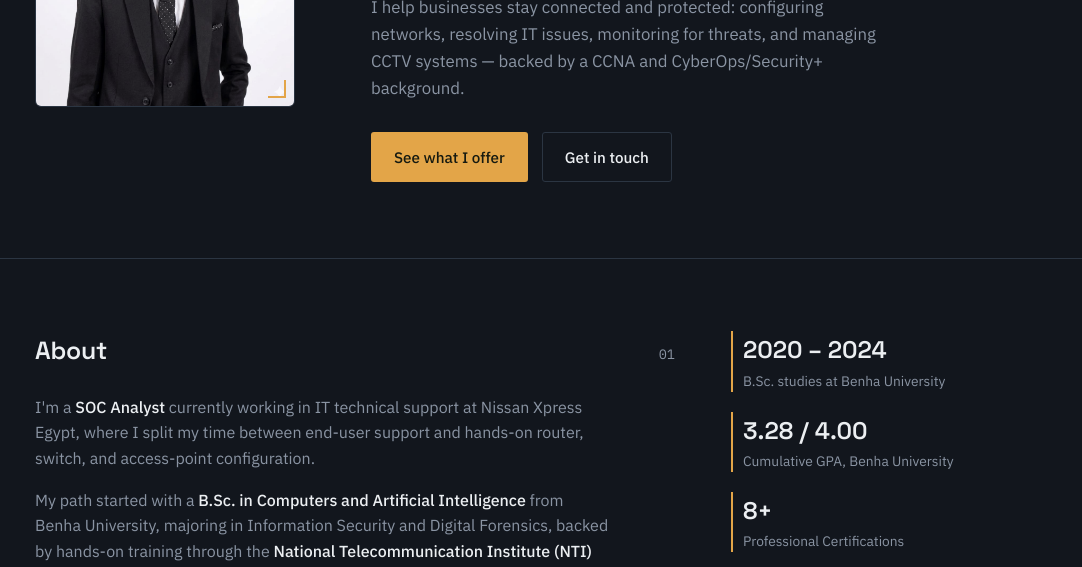
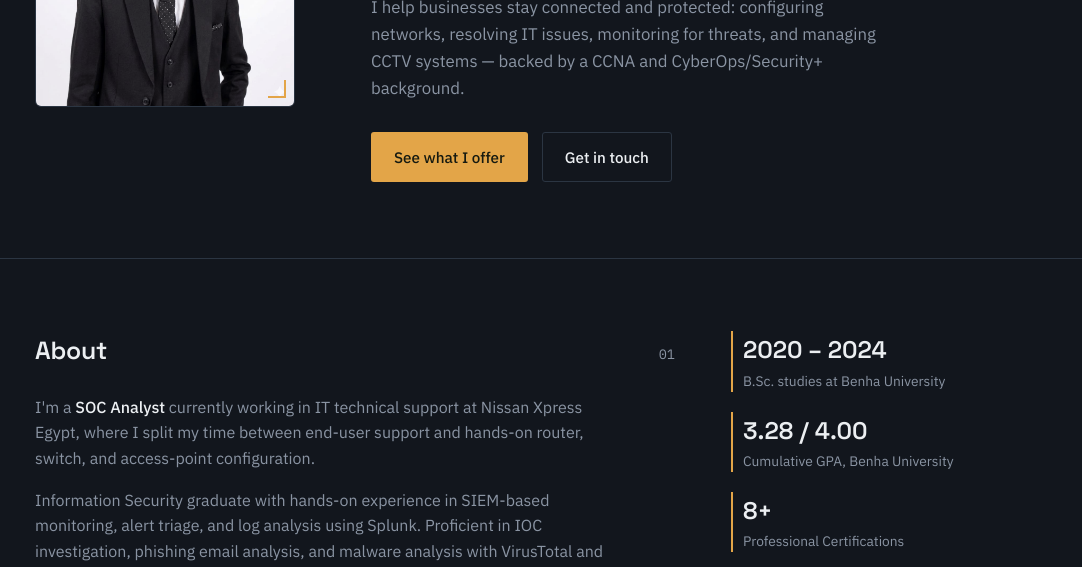
Before and after one commit to hakimsamir/Portfolio, a plain HTML site: page index.html in a window 1280 px wide. Shown: the part 382-949 px from the top of the page, without its empty margins (97-1179 px from the left). Drawn offline with Linux system fonts and the light colour scheme.

Commit message:
edit bio

```diff
--- a/index.html
+++ b/index.html
@@ -614,7 +614,11 @@
         <span class="section-index mono">01</span>
       </div>
       <p>I'm a <strong>SOC Analyst</strong> currently working in IT technical support at Nissan Xpress Egypt, where I split my time between end-user support and hands-on router, switch, and access-point configuration.</p>
-      <p>My path started with a <strong>B.Sc. in Computers and Artificial Intelligence</strong> from Benha University, majoring in Information Security and Digital Forensics, backed by hands-on training through the <strong>National Telecommunication Institute (NTI)</strong> and the <strong>Digital Egypt Pioneers Initiative (DEPI)</strong>.</p>
+      <p>Information Security graduate with hands-on experience in SIEM-based monitoring, alert triage, and log analysis using
+Splunk. Proficient in IOC investigation, phishing email analysis, and malware analysis with VirusTotal and AnyRun, and able
+to map attacker TTPs to the MITRE ATT&CK framework. Solid understanding of Windows internals and event logging,
+TCP/IP networking, and IDS/IPS concepts, complemented by packet analysis in Wireshark and a CCNA certification.
+Experienced in administering Windows and Linux environments, including Active Directory and Group Policy.</p>
     </div>
     <div class="stat-list">
                   <div class="stat">
```
